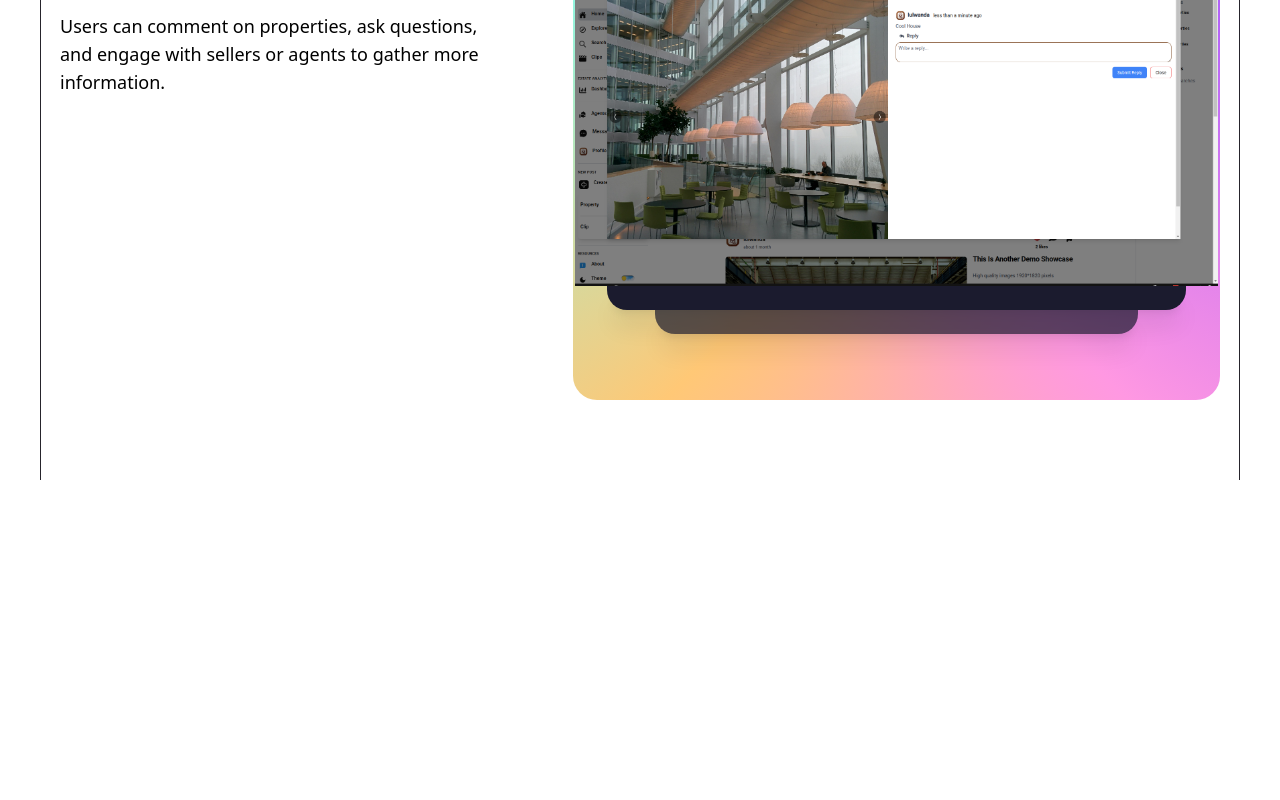
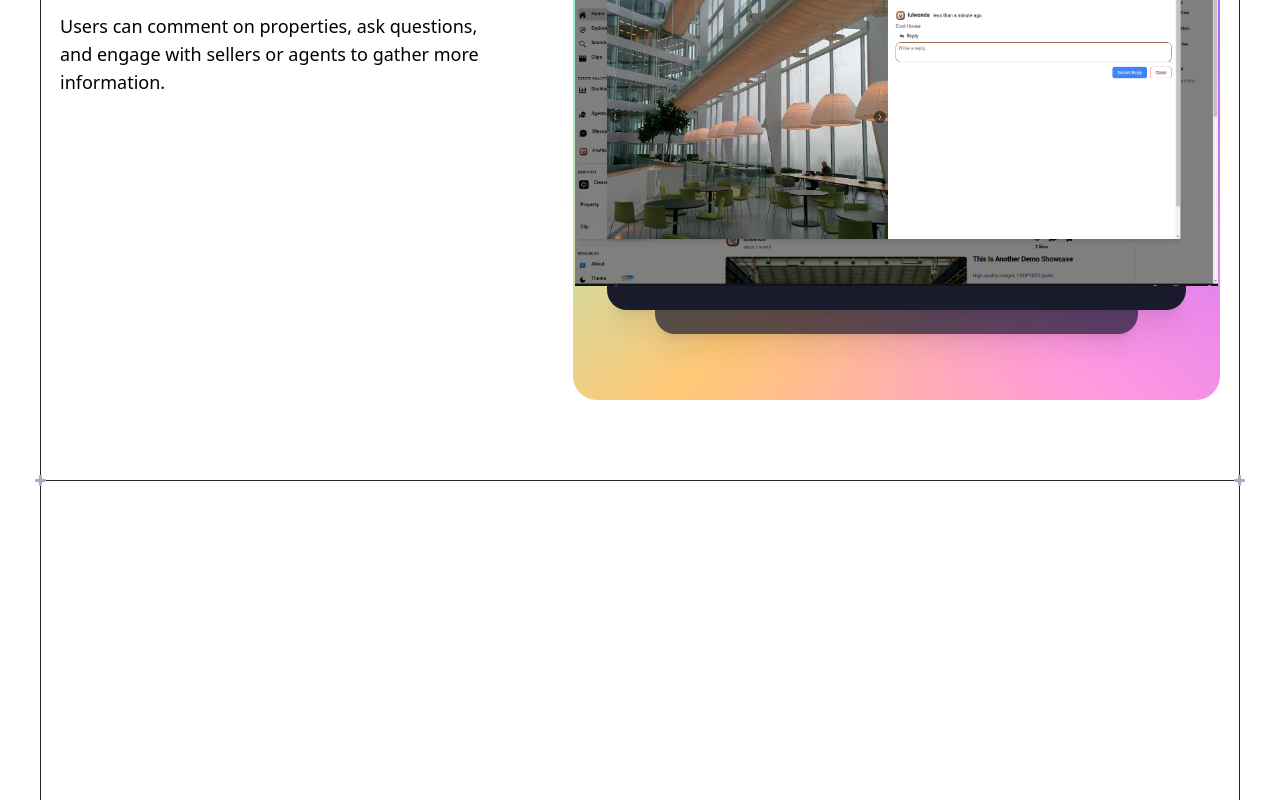
Before and after one commit to ce-phus/mycrib_app, a React (Vite) app: page / in a window 1280 px wide. Shown: the part 3794-4594 px from the top of the page. Before the commit the page ends 4274 px from the top, so only its background shows below. Built offline with nearby package versions, Linux system fonts and the light colour scheme.

Commit message:
chore:Flow UI starter

```diff
--- a/src/App.jsx
+++ b/src/App.jsx
@@ -1,5 +1,5 @@
 import { useState } from 'react'
-import { Header, Hero, Works } from './components'
+import { Header, Hero, Works, Flow } from './components'
 import ButtonGradient from './assets/svg/ButtonGradient'
 
 
@@ -12,6 +12,7 @@ function App() {
         <Header />
         <Hero />
         <Works />
+        <Flow />
       </div>
 
       <ButtonGradient/>
--- /dev/null
+++ b/src/components/Flow.jsx
@@ -0,0 +1,13 @@
+import React from 'react'
+import Section from './Section'
+
+const Flow = () => {
+  return (
+    <Section
+    crosses>
+
+    </Section>
+  )
+}
+
+export default Flow
--- a/src/components/index.js
+++ b/src/components/index.js
@@ -5,6 +5,7 @@ import Section from "./Section";
 import Loading from "./Loading";
 import Notification from "./Notification";
 import Works from "./Works";
+import Flow from "./Flow";
 
 export {
     Header,
@@ -13,5 +14,6 @@ export {
     Section,
     Loading,
     Notification,
-    Works
+    Works,
+    Flow
 }
```
